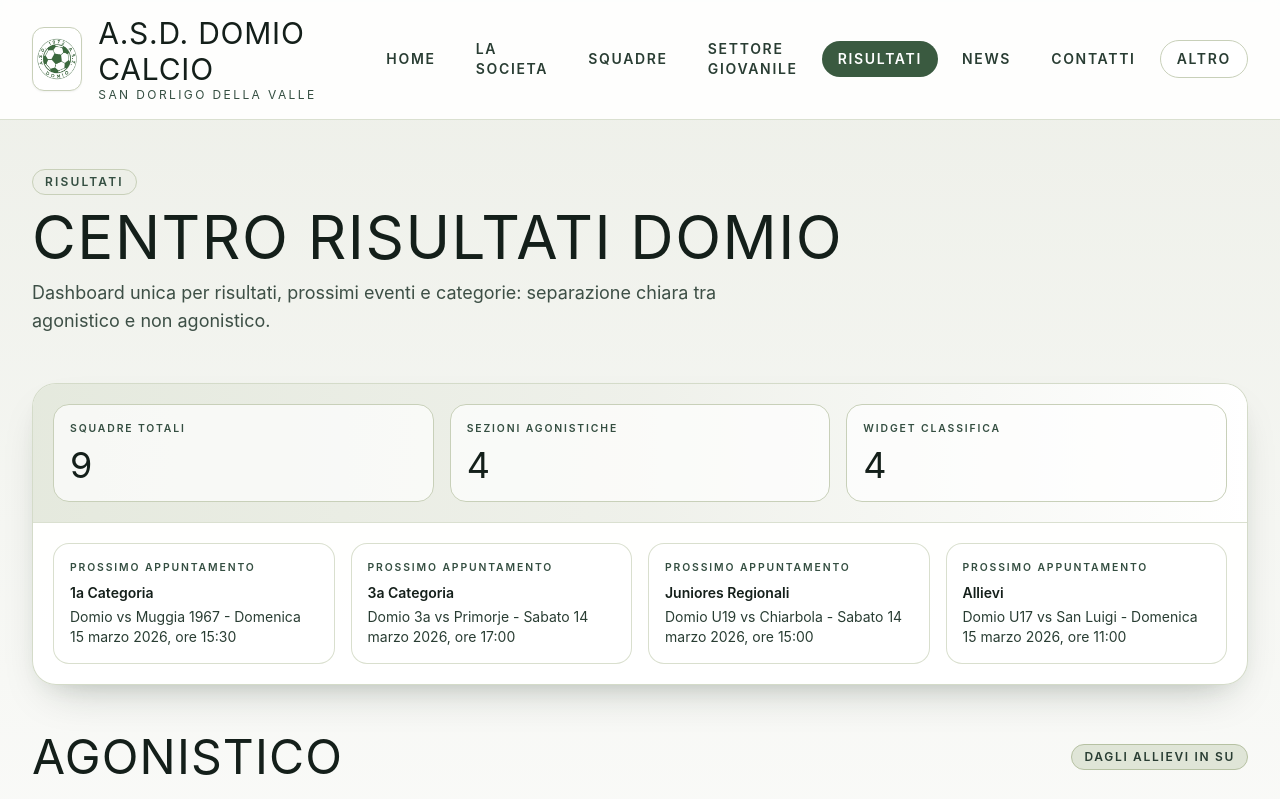
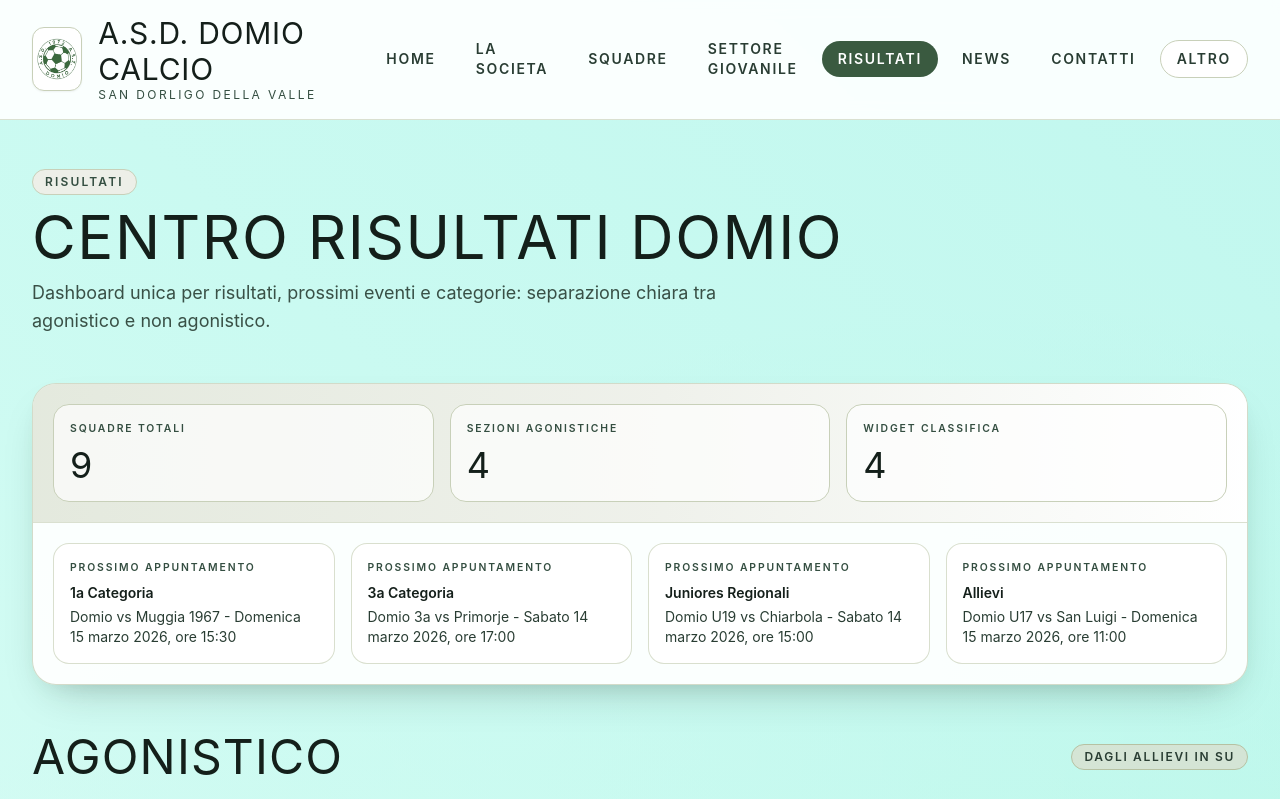
Before and after one commit to NicXVII/sitoCalcio, a React (Vite) app: page /risultati in a window 1280 px wide. Shown: the top 799 px of the page. Built offline with nearby package versions, Linux system fonts and the light colour scheme.

Commit message:
feat: update GeometricBackground colors and styles for improved visual effects; modify index.html and SiteLayout for better structure

```diff
--- a/src/components/GeometricBackground.tsx
+++ b/src/components/GeometricBackground.tsx
@@ -13,11 +13,11 @@ type Node = {
 };
 
 const COLORS = {
-  nodeBase: [88, 129, 87],
-  nodeLight: [163, 177, 138],
-  lineBase: [58, 90, 64],
-  accent: [122, 170, 131],
-  glow: [198, 208, 185],
+  nodeBase: [20, 184, 166],
+  nodeLight: [94, 234, 212],
+  lineBase: [45, 212, 191],
+  accent: [153, 246, 228],
+  glow: [204, 251, 241],
 };
 
 const GeometricBackground = () => {
--- a/src/index.css
+++ b/src/index.css
@@ -17,12 +17,14 @@ body {
   min-height: 100vh;
   font-family: -apple-system, BlinkMacSystemFont, 'SF Pro Text', 'SF Pro Display', 'Helvetica Neue', Helvetica, Arial,
     sans-serif;
+  background-color: #f0fdfa;
   background-image:
-    radial-gradient(circle at 12% 10%, rgba(163, 177, 138, 0.28), transparent 46%),
-    radial-gradient(circle at 90% 5%, rgba(218, 215, 205, 0.3), transparent 42%),
-    linear-gradient(135deg, rgba(248, 247, 245, 0.68), rgba(218, 224, 208, 0.46) 45%, rgba(237, 239, 232, 0.66));
-  background-position: 12% 10%, 90% 5%, 50% 50%;
-  background-size: 150% 150%, 165% 165%, 200% 200%;
+    linear-gradient(45deg, rgba(240,253,250,1) 0%, rgba(204,251,241,0.7) 30%, rgba(153,246,228,0.5) 60%, rgba(94,234,212,0.4) 100%),
+    radial-gradient(circle at 40% 30%, rgba(255,255,255,0.8) 0%, transparent 40%),
+    radial-gradient(circle at 80% 70%, rgba(167,243,208,0.5) 0%, transparent 50%),
+    radial-gradient(circle at 20% 80%, rgba(209,250,229,0.6) 0%, transparent 45%);
+  background-position: 0 0, 40% 30%, 80% 70%, 20% 80%;
+  background-size: 100% 100%, 160% 160%, 170% 170%, 150% 150%;
   animation: ambientField 34s ease-in-out infinite alternate;
 }
 
@@ -37,15 +39,15 @@ a {
 
 @keyframes ambientField {
   0% {
-    background-position: 10% 12%, 88% 6%, 50% 50%;
+    background-position: 0 0, 38% 28%, 78% 68%, 18% 78%;
   }
 
   50% {
-    background-position: 16% 8%, 84% 12%, 45% 56%;
+    background-position: 0 0, 44% 34%, 82% 64%, 22% 82%;
   }
 
   100% {
-    background-position: 13% 15%, 92% 7%, 53% 45%;
+    background-position: 0 0, 36% 32%, 76% 74%, 24% 76%;
   }
 }
 
@@ -66,16 +68,16 @@ a {
 
 .interactive-metal-bg::before {
   background:
-    radial-gradient(circle 280px at var(--mouse-x) var(--mouse-y), rgba(248, 247, 245, 0.3) 0%, rgba(198, 208, 185, 0.28) 26%, rgba(88, 129, 87, 0.18) 46%, rgba(58, 90, 64, 0.1) 62%, transparent 74%),
-    radial-gradient(circle 165px at var(--trail-x) var(--trail-y), rgba(233, 231, 225, 0.26) 0%, rgba(122, 170, 131, 0.22) 40%, rgba(52, 78, 65, 0.1) 62%, transparent 74%),
+    radial-gradient(circle 280px at var(--mouse-x) var(--mouse-y), rgba(240,253,250,0.35) 0%, rgba(153,246,228,0.28) 26%, rgba(94,234,212,0.18) 46%, rgba(45,212,191,0.1) 62%, transparent 74%),
+    radial-gradient(circle 165px at var(--trail-x) var(--trail-y), rgba(204,251,241,0.28) 0%, rgba(94,234,212,0.22) 40%, rgba(20,184,166,0.1) 62%, transparent 74%),
     conic-gradient(
       from 0deg at var(--mouse-x) var(--mouse-y),
-      rgba(248, 247, 245, 0.18),
-      rgba(150, 183, 149, 0.1),
-      rgba(88, 129, 87, 0.09),
-      rgba(122, 170, 131, 0.16),
-      rgba(52, 78, 65, 0.08),
-      rgba(248, 247, 245, 0.18)
+      rgba(240,253,250,0.18),
+      rgba(153,246,228,0.12),
+      rgba(94,234,212,0.09),
+      rgba(45,212,191,0.14),
+      rgba(20,184,166,0.08),
+      rgba(240,253,250,0.18)
     );
   filter: saturate(126%) contrast(108%);
   opacity: calc(var(--mouse-active) * 0.82);
@@ -83,8 +85,8 @@ a {
 
 .interactive-metal-bg::after {
   background:
-    radial-gradient(circle 410px at var(--mouse-x) var(--mouse-y), rgba(88, 129, 87, 0.26) 0%, rgba(58, 90, 64, 0.14) 38%, transparent 72%),
-    radial-gradient(circle 230px at var(--trail-x) var(--trail-y), rgba(117, 163, 140, 0.22) 0%, rgba(41, 61, 51, 0.1) 55%, transparent 78%);
+    radial-gradient(circle 410px at var(--mouse-x) var(--mouse-y), rgba(94,234,212,0.22) 0%, rgba(45,212,191,0.12) 38%, transparent 72%),
+    radial-gradient(circle 230px at var(--trail-x) var(--trail-y), rgba(153,246,228,0.2) 0%, rgba(20,184,166,0.08) 55%, transparent 78%);
   filter: blur(30px);
   opacity: calc((var(--mouse-active) * 0.58) + (var(--trail-active) * 0.22));
 }
@@ -125,8 +127,8 @@ a {
 
 .effects-lite .interactive-metal-bg::before {
   background:
-    radial-gradient(circle 220px at var(--mouse-x) var(--mouse-y), rgba(237, 239, 232, 0.28) 0%, rgba(122, 170, 131, 0.16) 40%, transparent 70%),
-    radial-gradient(circle 130px at var(--trail-x) var(--trail-y), rgba(163, 177, 138, 0.16) 0%, transparent 72%);
+    radial-gradient(circle 220px at var(--mouse-x) var(--mouse-y), rgba(204,251,241,0.28) 0%, rgba(94,234,212,0.16) 40%, transparent 70%),
+    radial-gradient(circle 130px at var(--trail-x) var(--trail-y), rgba(153,246,228,0.16) 0%, transparent 72%);
   filter: saturate(108%) contrast(102%);
 }
 
--- a/src/layout/SiteLayout.tsx
+++ b/src/layout/SiteLayout.tsx
@@ -243,8 +243,9 @@ const SiteLayout = () => {
   }, []);
 
   return (
-    <div className="interactive-metal-bg flex min-h-screen flex-col bg-gradient-to-b from-field-50 via-white to-field-100/60 text-field-900">
-      <Suspense fallback={null}><GeometricBackground /></Suspense>
+    <>
+    <Suspense fallback={null}><GeometricBackground /></Suspense>
+    <div className="interactive-metal-bg flex min-h-screen flex-col text-field-900">
       <a href="#main-content" className="sr-only focus:not-sr-only focus:fixed focus:left-4 focus:top-4 focus:z-[200] focus:rounded-full focus:bg-field-600 focus:px-4 focus:py-2 focus:text-sm focus:font-semibold focus:text-white focus:outline-none">
         Vai al contenuto principale
       </a>
@@ -408,6 +409,7 @@ const SiteLayout = () => {
         </div>
       </footer>
     </div>
+    </>
   );
 };
 
```
Also changed, not shown: 2 other files (tests, documents, lock files or other folders).
